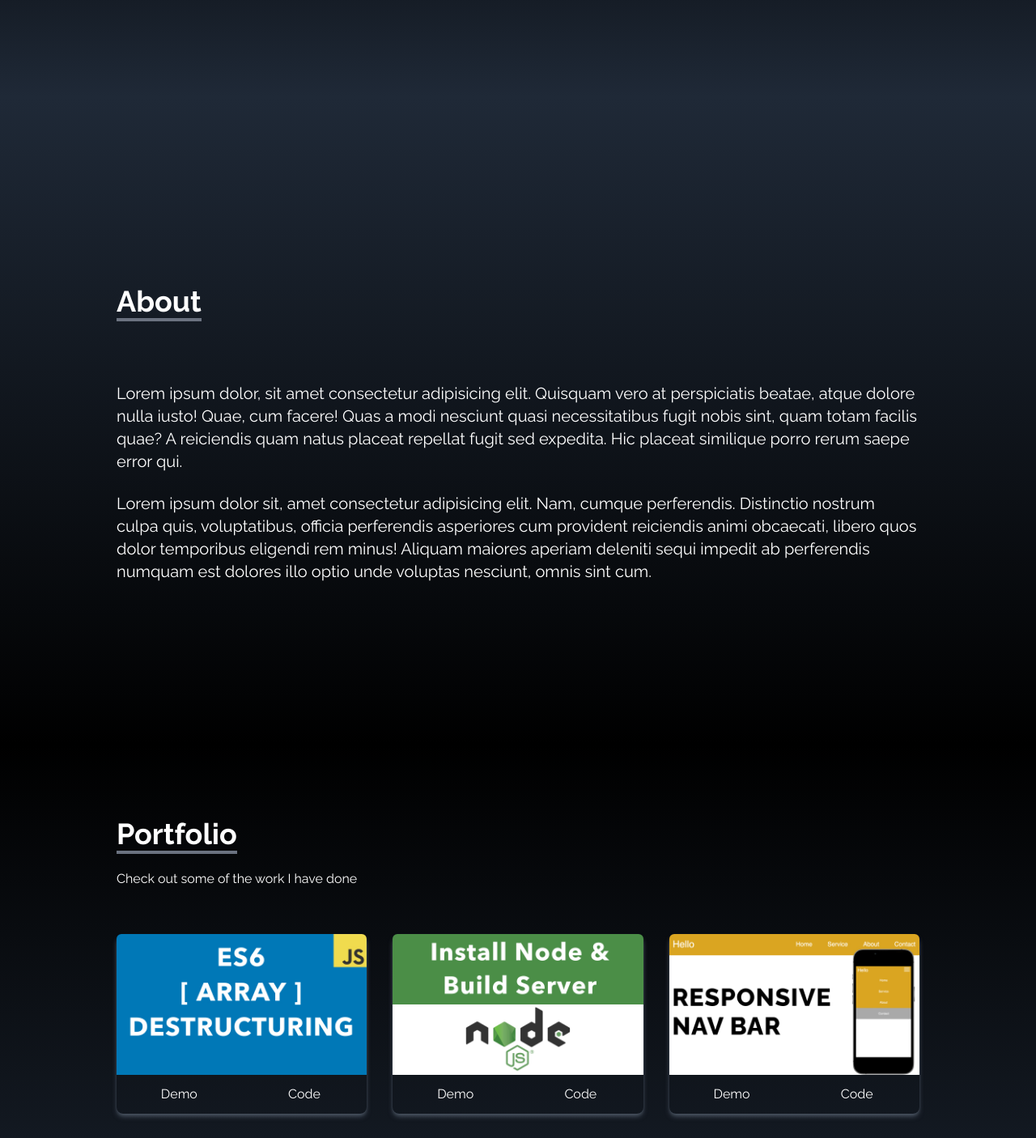
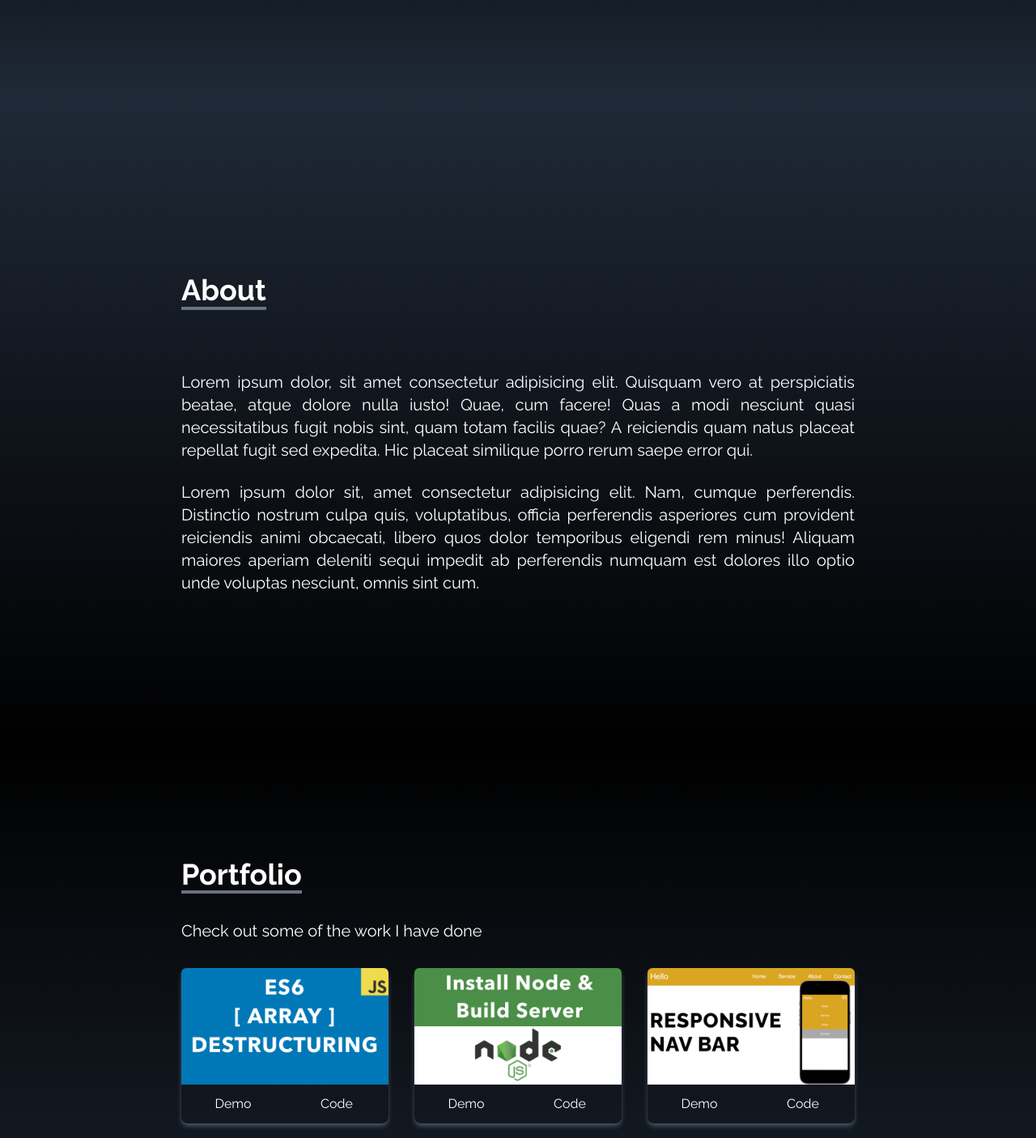
Before and after one commit to GerardoIsaac/Portfolio, a React (Create React App) app: page / in a window 1280 px wide. Shown: the part 680-2086 px from the top of the page at 81% size. Built offline with nearby package versions, Linux system fonts and the light colour scheme.

Commit message:
style fixes

```diff
--- a/src/components/About.jsx
+++ b/src/components/About.jsx
@@ -4,13 +4,11 @@ const About = () => {
   return (
     <section
       name="about"
-      className="w-full h-screen bg-gradient-to-b from-gray-800
-      to-black text-white"
+      className="min-h-screen w-full flex flex-col justify-center items-center
+       bg-gradient-to-b from-gray-800 to-black
+       text-white"
     >
-      <div
-        className="max-w-screen-lg p-4 mx-auto flex flex-col
-        justify-center w-full h-full"
-      >
+      <div className="flex flex-col p-8 mt-8 max-w-screen-md sm:mt-0 lg:max-w-4xl xl:max-w-7xl">
         <div className="py-8">
           <p
             className="text-4xl font-bold inline border-b-4
@@ -19,7 +17,7 @@ const About = () => {
             About
           </p>
         </div>
-        <p className="text-xl md:mt-12">
+        <p className="text-xl text-justify md:mt-12">
           Lorem ipsum dolor, sit amet consectetur adipisicing elit. Quisquam
           vero at perspiciatis beatae, atque dolore nulla iusto! Quae, cum
           facere! Quas a modi nesciunt quasi necessitatibus fugit nobis sint,
@@ -27,7 +25,7 @@ const About = () => {
           fugit sed expedita. Hic placeat similique porro rerum saepe error qui.
         </p>
         <br />
-        <p className="text-xl">
+        <p className="text-xl text-justify">
           Lorem ipsum dolor sit, amet consectetur adipisicing elit. Nam, cumque
           perferendis. Distinctio nostrum culpa quis, voluptatibus, officia
           perferendis asperiores cum provident reiciendis animi obcaecati,
--- a/src/components/Contact.jsx
+++ b/src/components/Contact.jsx
@@ -4,7 +4,7 @@ const Contact = () => {
   return (
     <div
       name="contact"
-      className="w-full h-screen
+      className="w-full min-h-screen
       bg-gradient-to-b from-black to-gray-800 p-4
     text-white"
     >
--- a/src/components/Experience.jsx
+++ b/src/components/Experience.jsx
@@ -61,14 +61,14 @@ const Experience = () => {
   ];
 
   return (
-    <div
+    <section
       name="experience"
-      className="bg-gradient-to-b
-    from-gray-800 to-black w-full pt-20 md:pt-0 md:h-screen"
+      className="min-h-screen w-full flex flex-col justify-center items-center bg-gradient-to-b
+    from-gray-800 to-black text-white"
     >
       <div
         className="max-w-screen-lg mx-auto p-4 flex flex-col
-        justify-center w-full h-full text-white"
+        justify-center w-full h-full "
       >
         <div className="py-8">
           <p
@@ -98,7 +98,7 @@ const Experience = () => {
           ))}
         </div>
       </div>
-    </div>
+    </section>
   );
 };
 
--- a/src/components/Portfolio.jsx
+++ b/src/components/Portfolio.jsx
@@ -37,22 +37,21 @@ const Portfolio = () => {
   return (
     <section
       name="portfolio"
-      className="bg-gradient-to-b from-black to-gray-800 w-full
-    text-white pt-20 md:pt-0 md:h-screen"
+      className="min-h-screen w-full flex flex-col justify-center items-center
+      bg-gradient-to-b from-black to-gray-800
+    text-white"
     >
       <div
-        className="max-w-screen-lg p-4 mx-auto flex flex-col
-        justify-center w-full h-full"
+        className="flex flex-col p-8 mt-8 max-w-screen-md
+        md:mt-0 lg:max-w-4xl xl:max-w-7xl"
       >
-        <div className="pb-8">
-          <p className="text-4xl font-bold inline border-b-4 border-gray-500">
+          <p className="my-8 max-w-fit text-4xl font-bold inline border-b-4 border-gray-500">
             Portfolio
           </p>
-          <p className="py-6">Check out some of the work I have done</p>
-        </div>
+          <p className="text-xl mb-8">Check out some of the work I have done</p>
 
         {/* Cards */}
-        <div className="grid gap-8 px-12 sm:px-0 sm:grid-cols-2 lg:grid-cols-3">
+        <div className="grid gap-8 sm:grid-cols-2 lg:grid-cols-3">
           {/* Individual card */}
           {projects.map(({ id, src }) => (
             <div key={id} className="shadow-md shadow-gray-600 rounded-lg">
--- a/src/index.css
+++ b/src/index.css
@@ -5,6 +5,20 @@
 @tailwind components;
 @tailwind utilities;
 
+* {
+  box-sizing: border-box;
+  padding: 0;
+  margin: 0;
+}
+
+html,
+body {
+  max-width: 100vw;
+  overflow-x: hidden;
+}
+
+
+
 @layer base {
   html {
     font-family: 'Raleway', sans-serif;
--- a/tailwind.config.js
+++ b/tailwind.config.js
@@ -4,6 +4,12 @@ module.exports = {
     "./src/**/*.{js,jsx,ts,tsx}",
   ],
   theme: {
+    screens: {
+      sm: '480px',
+      md: '770px',
+      lg: '976px',
+      xl: '1440px',
+    },
     extend: {},
     fontFamily: {
       signature: ['Great Vibes', 'cursive'],
```
